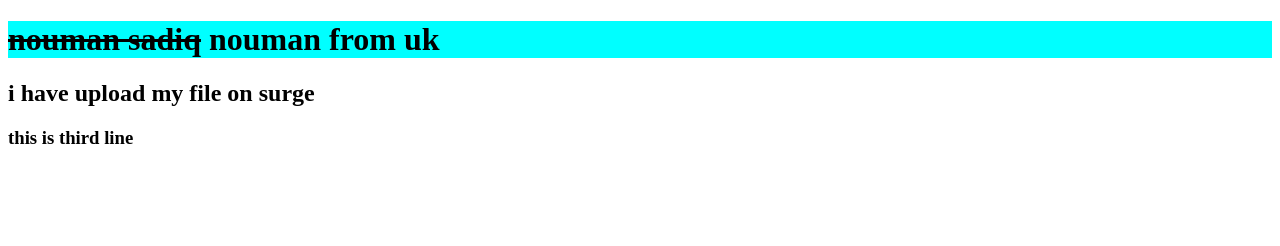
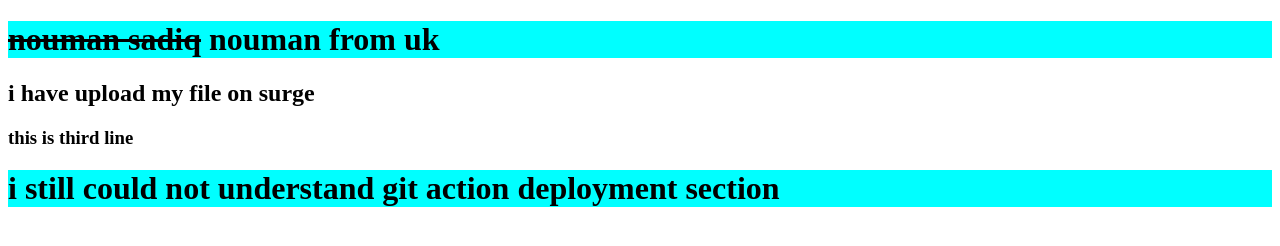
Before and after one commit to nomansadiq1133/bootcampnoman2020-1, a plain HTML site: page index.html in a window 1280 px wide. Drawn offline with Linux system fonts and the light colour scheme.

Commit message:
Update index.html

```diff
--- a/index.html
+++ b/index.html
@@ -14,6 +14,7 @@
     <h1> <s>nouman sadiq</s> nouman from uk</h1>
     <h2>i have upload my file on surge</h2>
     <h3>this is third line</h3>
+ <h1>i still could not understand git action deployment section</h1>
 
 </body>
 </html>
```
